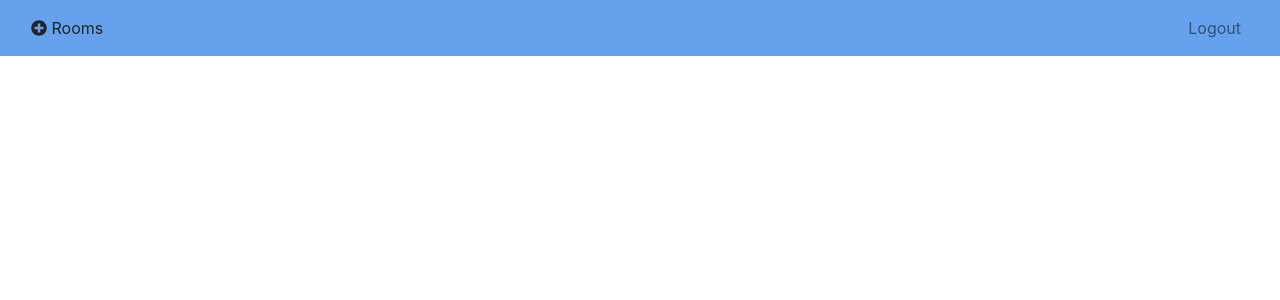
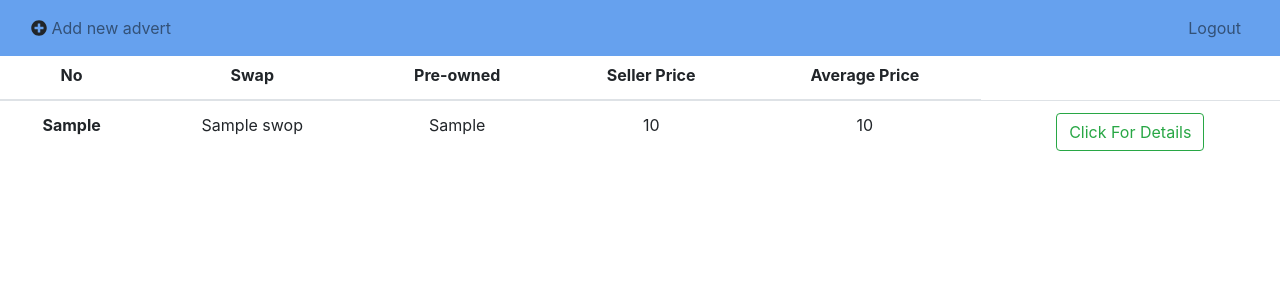
Before and after one commit to Bil-372-Proje-8-Organization/Bil372_Proje_8, a Flask app: template templates/home.html in a window 1280 px wide. Shown: the top 300 px of the page. Run offline with Flask 2, Linux system fonts and the light colour scheme; the template is opened without the code that fills it: most values are stand-ins (such as "Sample title", 1, 10 or a date in 2020); parts of the project's set-up code (start-up, migrations or seed data) failed here and were passed over; some libraries are stand-ins or nearby versions.

Commit message:
add base.html, edit home.html

```diff
--- a/application.py
+++ b/application.py
@@ -2,6 +2,7 @@ import os
 import time
 from flask import Flask, render_template, request, redirect, url_for, flash
 from flask_login import LoginManager, login_user, current_user, logout_user
+from sqlalchemy import select
 #from flask_socketio import SocketIO, join_room, leave_room, send
 
 from wtform_fields import *
@@ -17,10 +18,12 @@ app.config['WTF_CSRF_SECRET_KEY'] = "b'f\xfa\x8b{X\x8b\x9eM\x83l\x19\xad\x84\x08
 app.config['SQLALCHEMY_DATABASE_URI']= 'postgres://heqvalntzxdxvf:b86b019f8813b8316172a0af55578c01763592f5bb4f242ab577fb5c7616f0dc@ec2-50-17-197-184.compute-1.amazonaws.com:5432/d6uhfb7evc3bsm'
 app.config['SQLALCHEMY_TRACK_MODIFICATIONS'] = False
 db = SQLAlchemy(app)
-
+conn=db.engine.connect()
 # Initialize login manager
 login = LoginManager(app)
 login.init_app(app)
+
+Advert = db.Table('advertisement', db.metadata, autoload=True, autoload_with=db.engine)
 
 @login.user_loader
 def load_user(id):
@@ -80,7 +83,7 @@ def chat():
         flash('Please login', 'danger')
         return redirect(url_for('login'))
 
-    return render_template("home.html", username=current_user.username, rooms="")
+    return render_template("home.html", username=current_user.username, rooms="" , adverts=db.session.query(Advert).all())
 
 
 @app.errorhandler(404)
--- /dev/null
+++ b/templates/base.html
@@ -0,0 +1,26 @@
+<!DOCTYPE html>
+<html lang="en">
+<head>
+ <!-- Required meta tags -->
+ <meta charset="utf-8">
+ <meta name="viewport" content="width=device-width, initial-scale=1, shrink-to-fit=no">
+
+ <!-- Bootstrap CSS -->
+ <link rel="stylesheet" href="https://cdn.jsdelivr.net/npm/bootstrap@4.5.3/dist/css/bootstrap.min.css" integrity="sha384-TX8t27EcRE3e/ihU7zmQxVncDAy5uIKz4rEkgIXeMed4M0jlfIDPvg6uqKI2xXr2" crossorigin="anonymous">
+ {% block head %}{% endblock %}
+
+</head>
+
+<body>
+
+  {% block body %}{% endblock %}
+
+<script src="https://code.jquery.com/jquery-3.5.1.slim.min.js" integrity="sha384-DfXdz2htPH0lsSSs5nCTpuj/zy4C+OGpamoFVy38MVBnE+IbbVYUew+OrCXaRkfj" crossorigin="anonymous"></script>
+<script src="https://cdn.jsdelivr.net/npm/bootstrap@4.5.3/dist/js/bootstrap.bundle.min.js" integrity="sha384-ho+j7jyWK8fNQe+A12Hb8AhRq26LrZ/JpcUGGOn+Y7RsweNrtN/tE3MoK7ZeZDyx" crossorigin="anonymous"></script>
+
+<!-- Font Awesome JS -->
+<script defer src="https://use.fontawesome.com/releases/v5.0.13/js/solid.js" integrity="sha384-tzzSw1/Vo+0N5UhStP3bvwWPq+uvzCMfrN1fEFe+xBmv1C/AtVX5K0uZtmcHitFZ" crossorigin="anonymous"></script>
+<script defer src="https://use.fontawesome.com/releases/v5.0.13/js/fontawesome.js" integrity="sha384-6OIrr52G08NpOFSZdxxz1xdNSndlD4vdcf/q2myIUVO0VsqaGHJsB0RaBE01VTOY" crossorigin="anonymous"></script>
+
+</body>
+</html>
--- a/templates/home.html
+++ b/templates/home.html
@@ -1,45 +1,47 @@
-<!DOCTYPE html>
-<html lang="en" dir="ltr">
+{% extends "base.html" %}
+{% block head %}
+    <title> Home </title>
+    <style>
+        .error {
+        font-size:18px;
+        color:#cc0000;
+        margin-top:30px
+    }
+    td {
+    text-align: center;
+    }
+    th {
+    text-align: center;
+    }
 
-    <head>
-        <meta charset="utf-8">
-        <meta name="viewport" content="width=device-width, initial-scale=1">
+    .table td th {
+    text-align: center;
+    }
+    </style>
 
-        <title> Home </title>
-
-        <!-- Bootstrap -->
-        <link rel="stylesheet" href="https://stackpath.bootstrapcdn.com/bootstrap/4.1.3/css/bootstrap.min.css" integrity="sha384-MCw98/SFnGE8fJT3GXwEOngsV7Zt27NXFoaoApmYm81iuXoPkFOJwJ8ERdknLPMO" crossorigin="anonymous">
-
-        <!-- Custom css for chat pages -->
-        <link rel="stylesheet" type="text/css" href="{{ url_for('static', filename='styles/chat_style.css') }}">
-    </head>
-
-    <body>
+{% endblock %}
+{% block body %}
     <!-- Flash error messages -->
     {% with messages = get_flashed_messages() %}
     {% if messages %}
-                <p class=formError>{{ messages[0] }}</p>
+        <p class="error text-center">{{ messages[0] }}</p>
     {% endif %}
     {% endwith %}
-
-        <div class="wrapper">
-
             <!-- Nav bar start -->
             <nav class="navbar navbar-expand-sm navbar-light fixed-top" style="background-color: #66a1ee">
-
                 <div class="container-fluid">
-                    <div id="show-sidebar-button" class="cursor-pointer">
+                    <div  class="cursor-pointer">
                         <i class="fas fa-plus-circle "></i>
-                        <span>Rooms</span>
-                    </div>
-
+                        <a href="#" style="color: #335177"><span>Add new advert</span></a>
                         <button class="navbar-toggler" type="button" data-toggle="collapse" data-target="#navbarSupportedContent" aria-controls="navbarSupportedContent" aria-expanded="false" aria-label="Toggle navigation">
                             <span class="navbar-toggler-icon"></span>
                           </button>
-                    <div class="collapse navbar-collapse" id="navbarSupportedContent">
+                    </div>
+
+                    <div class="collapse navbar-collapse">
                         <ul class="navbar-nav ml-auto">
                             <li class="nav-item">
-                                <a id="logout-btn" class="nav-link" href="{{ url_for('logout') }}"><span style="color: #335177">Logout</span></a>
+                                <a  class="nav-link" href="{{ url_for('logout') }}"><span style="color: #335177">Logout</span></a>
                             </li>
                         </ul>
                     </div>
@@ -48,26 +50,39 @@
             <!-- Nav bar end -->
 
             <!-- Main section start -->
-            <div id="main-section">
-
-              <title> Home </title>
+            <div >
+                <table class="table table-hover" style="margin-top:50px;">
+                    <thead>
+                      <tr>
+                        <th scope="col">No</th>
+                        <th scope="col">Swap</th>
+                        <th scope="col">Pre-owned</th>
+                        <th scope="col">Seller Price</th>
+                        <th scope="col">Average Price</th>
+                      </tr>
+                    </thead>
+                    <tbody>
+                    {%for advert in adverts%}
+                        <tr>
+                            <th scope="row">{{advert.ad_no}}</th>
+                            <td>{{advert.swop}}</td>
+                            <td>{{advert.pre_owned}}</td>
+                            <td>{{advert.seller_price}}</td>
+                            <td>{{advert.average_price}}</td>
+                            <td class="align-middle">
+                                <a href="#" class="btn btn-outline-success" >Click For Details</a>
+                            </td>
+                        </tr>
+                    {%endfor%}
+                    </tbody>
+                  </table>
 
             </div>
             <!-- Main section end -->
-        </div>
-        <!-- Wrapper end -->
 
-        <!-- Get username -->
+        <!-- Get username
         <span id="get-username">{{ username }}</span>
+        -->
 
 
-        <!-- Bootstrap -->
-        <script src="https://code.jquery.com/jquery-3.3.1.slim.min.js" integrity="sha384-q8i/X+965DzO0rT7abK41JStQIAqVgRVzpbzo5smXKp4YfRvH+8abtTE1Pi6jizo" crossorigin="anonymous"></script>
-        <script src="https://stackpath.bootstrapcdn.com/bootstrap/4.1.3/js/bootstrap.min.js" integrity="sha384-ChfqqxuZUCnJSK3+MXmPNIyE6ZbWh2IMqE241rYiqJxyMiZ6OW/JmZQ5stwEULTy" crossorigin="anonymous"></script>
-
-        <!-- Font Awesome JS -->
-        <script defer src="https://use.fontawesome.com/releases/v5.0.13/js/solid.js" integrity="sha384-tzzSw1/Vo+0N5UhStP3bvwWPq+uvzCMfrN1fEFe+xBmv1C/AtVX5K0uZtmcHitFZ" crossorigin="anonymous"></script>
-        <script defer src="https://use.fontawesome.com/releases/v5.0.13/js/fontawesome.js" integrity="sha384-6OIrr52G08NpOFSZdxxz1xdNSndlD4vdcf/q2myIUVO0VsqaGHJsB0RaBE01VTOY" crossorigin="anonymous"></script>
-
-    </body>
-</html>
+{% endblock %}
```
Lines whose indentation alone changed are shown as unchanged.
